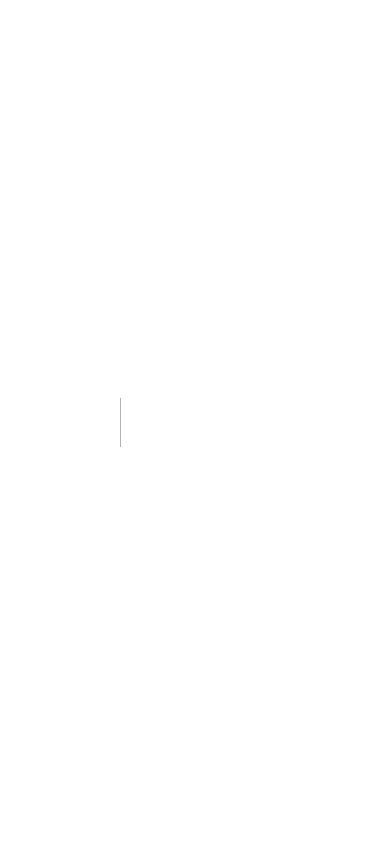
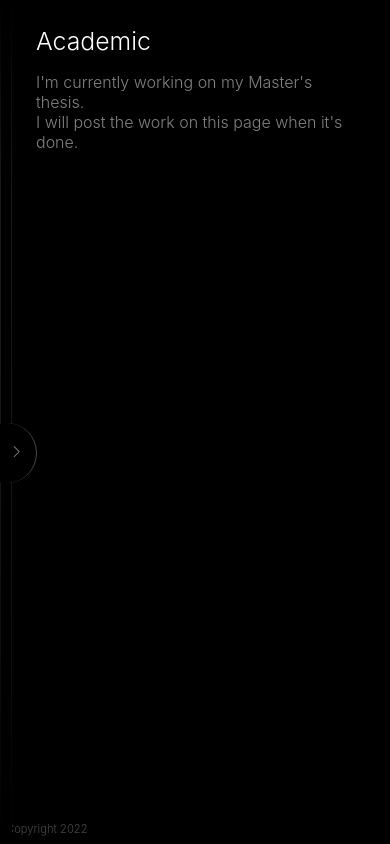
Before and after one commit to ilmari-h/homepage, a Next.js app: page /academic in a window 390 px wide. Before the commit this address had no page. Built offline with nearby package versions, Linux system fonts and the light colour scheme.

Commit message:
Responsive sidebar + display blog chapters in sidebar.

```diff
--- /dev/null
+++ b/pages/academic.js
@@ -0,0 +1,16 @@
+import pstyles from "../styles/Page.module.scss";
+import Page from "../src/renderPage";
+
+export default function Academic() {
+  return (
+    <Page sidebar={true}>
+      <div className={pstyles.contentPage}>
+        <h1>Academic</h1>
+        <p>
+          I'm currently working on my Master's thesis.
+          <br />I will post the work on this page when it's done.
+        </p>
+      </div>
+    </Page>
+  );
+}
--- a/pages/index.js
+++ b/pages/index.js
@@ -21,13 +21,10 @@ export default function Home() {
             <a href="/projects">Projects</a>
           </li>
           <li className={"menuLink"}>
-            <a href={""}>Academic</a>
-          </li>
-          <li className={"menuLink"}>
             <a href={"/blog"}>Blog</a>
           </li>
           <li className={"menuLink"}>
-            <a href={""}>Contact</a>
+            <a href={"/academic"}>Academic</a>
           </li>
         </ol>
       </div>
--- a/src/renderPage.js
+++ b/src/renderPage.js
@@ -3,10 +3,21 @@ import Image from "next/image";
 import styles from "../styles/Page.module.scss";
 import Sidebar from "../src/sidebar";
 
-export default function Page({ sidebar = false, children }) {
+const defaultLinks = [
+  { title: "About me", url: "" },
+  { title: "Projects", url: "/projects" },
+  { title: "Blog", url: "/blog" },
+  { title: "Academic", url: "/academic" },
+];
+
+export default function Page({
+  sidebar = false,
+  sidebarLinks = null,
+  children,
+}) {
   return (
     <div className={styles.container}>
-      {sidebar && <Sidebar />}
+      {sidebar && <Sidebar links={sidebarLinks ?? defaultLinks} />}
       <div className={styles.pageContent}>
         <Head>
           <title>Ilmari.dev</title>
--- a/src/sidebar.js
+++ b/src/sidebar.js
@@ -1,9 +1,21 @@
+import { useState } from "react";
 import Image from "next/image";
 import styles from "../styles/Page.module.scss";
+import { BsChevronDown, BsChevronLeft, BsChevronRight } from "react-icons/bs";
 
-export default function Sidebar() {
+export default function Sidebar({ links }) {
+  const [expanded, setExpanded] = useState(false);
+  const sidebarStyles = styles.sidebar;
   return (
-    <div className={styles.sidebar}>
+    <div
+      className={expanded ? sidebarStyles : `${sidebarStyles} ${styles.hidden}`}
+    >
+      <button
+        onClick={() => setExpanded(!expanded)}
+        className={styles.sidebarExpand}
+      >
+        {expanded ? <BsChevronLeft /> : <BsChevronRight />}
+      </button>
       <div className={styles.sidebarFixed}>
         {/* Add cursive signature logo here or something*/}
         <h1>
@@ -15,21 +27,11 @@ export default function Sidebar() {
           </a>
         </h1>
         <ol className={styles.sidebarMenuList}>
-          <li className={"menuLink"}>
-            <a href={""}>About me</a>
-          </li>
-          <li className={"menuLink"}>
-            <a href="/projects">Projects</a>
-          </li>
-          <li className={"menuLink"}>
-            <a href={""}>Academic</a>
-          </li>
-          <li className={"menuLink"}>
-            <a href={"/blog"}>Blog</a>
-          </li>
-          <li className={"menuLink"}>
-            <a href={""}>Contact</a>
-          </li>
+          {links.map((link) => (
+            <li key={link.title} className={"menuLink"}>
+              <a href={link.url}>{link.title}</a>
+            </li>
+          ))}
         </ol>
       </div>
     </div>
--- a/styles/Page.module.scss
+++ b/styles/Page.module.scss
@@ -1,3 +1,7 @@
+$tablet: 950px;
+$phone: 950px;
+$sidebarWidth: 178px;
+
 .container {
   h1,
   h2,
@@ -26,6 +30,10 @@
   padding: 26px;
   max-width: 680px;
   margin: auto;
+  width: 100vw;
+  @media screen and (max-width: $tablet) {
+    padding-left: 36px;
+  }
 
   a {
     color: white;
@@ -42,6 +50,22 @@
   color: white;
 }
 .sidebar {
+  @media screen and (max-width: $tablet) {
+    .sidebarExpand {
+      display: block !important;
+    }
+    position: fixed;
+    height: 100%;
+    background: black;
+    &.hidden {
+      width: 10px;
+      padding-left: 0px;
+      .sidebarFixed {
+        display: none;
+      }
+    }
+  }
+  z-index: 10;
   padding: 6px 10px;
   background: transparent;
   border-right: 1px solid #0d0d0d;
@@ -56,9 +80,8 @@
     )
     3 100%;
   grid-area: s;
-  width: 178px;
+  width: $sidebarWidth;
   h1 {
-    text-align: center;
     margin-top: 18px;
     padding: 0 1.5rem;
   }
@@ -92,11 +115,39 @@
   color: var(--c-subtle);
 }
 
+.sidebarExpand {
+  display: none !important;
+  background: var(--c-background-primary);
+  position: absolute;
+  width: 60px;
+  height: 60px;
+  border-radius: 50%;
+  right: -26px;
+  top: 50vh;
+  display: flex;
+  border: none;
+  outline: none;
+  border-right: 1px solid var(--c-subtle);
+  align-items: center;
+  justify-content: center;
+  cursor: pointer;
+  svg {
+    margin-left: 20px;
+    color: var(--c-paragraph);
+  }
+}
+
 .sidebarMenuList {
-  padding: 0 1.5em;
+  padding: 0 10px 0 1.5em;
   color: var(--c-primary);
+  svg {
+    margin-left: 5px;
+    margin-bottom: -3px;
+    width: 10px;
+  }
 }
 
 .sidebarFixed {
   position: fixed;
+  max-width: $sidebarWidth - 20px;
 }
--- a/styles/globals.scss
+++ b/styles/globals.scss
@@ -52,6 +52,7 @@ body {
   }
   .menuLink,
   .menuLink a {
+    margin-bottom: 6px;
     transition: all 300ms cubic-bezier(0.23, 1, 0.32, 1);
     &:hover {
       color: var(--c-accent);
```
Also changed, not shown: pages/blog.js (+7 -1 lines), pages/blog/[name].js (+12 -8 lines), src/blogPosts.js (+22 -12 lines), styles/Blog.module.scss (+23 -2 lines).
